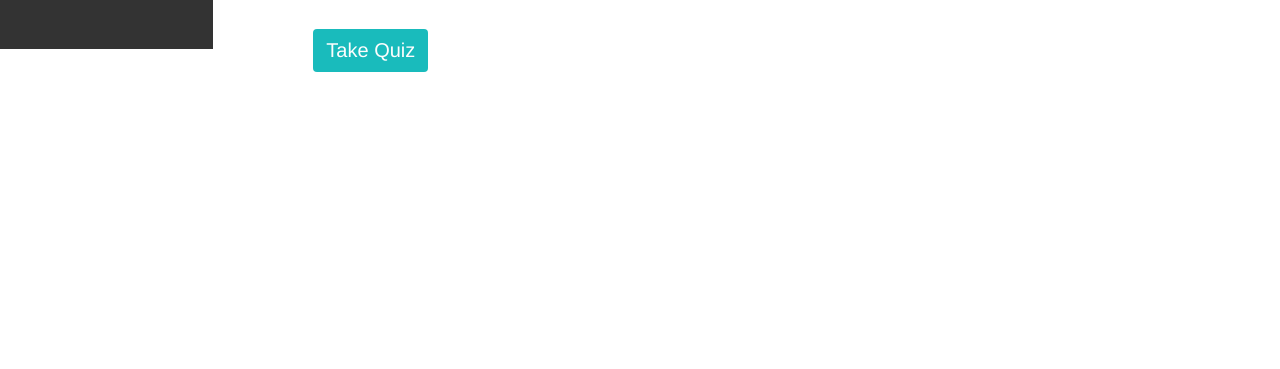
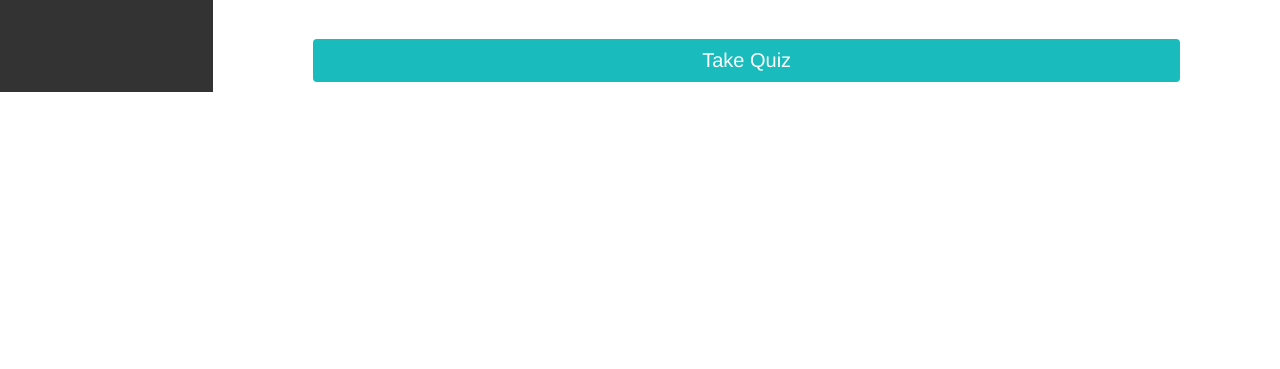
Before and after one commit to audiolion/WebII-Group-Project, a Django app: template Django_Files/home/templates/lessons.html in a window 1280 px wide. Shown: the part 51-420 px from the top of the page. Run offline with Django 3.2, Linux system fonts and the light colour scheme; the template is opened without the code that fills it, so the values that code supplies are empty; some libraries are stand-ins or nearby versions.

Commit message:
Fixe same height on localnav with flexbox

```diff
--- a/Django_Files/home/static/base.css
+++ b/Django_Files/home/static/base.css
@@ -69,6 +68,19 @@ button, input[type="submit"] {
     color: #0c0c0c;
     margin-top: 1rem;
     padding: .5rem 1rem;
+}
+
+.row {
+  display: -webkit-box;
+  display: -webkit-flex;
+  display: -ms-flexbox;
+  display:         flex;
+  flex-wrap: wrap;
+    margin: 0;
+}
+.row > [class*='col-'] {
+  display: flex;
+  flex-direction: column;
 }
 
 .formLink {
--- a/Django_Files/home/templates/base.html
+++ b/Django_Files/home/templates/base.html
@@ -29,7 +29,9 @@
     <div class="messages">
         {{ message }}
         <br/>
-            <a href="#" onclick="location.reload()"><button class="close_msg_btn">X Close</button></a>
+        <a href="#" onclick="location.reload()">
+            <button class="close_msg_btn">X Close</button>
+        </a>
     </div>
     {% endfor %}
 </div>
--- a/Django_Files/home/templates/lessons.html
+++ b/Django_Files/home/templates/lessons.html
@@ -7,7 +7,7 @@ IrregEx: Lessons
 {% endblock %}
 
 {% block content %}
-<div class="body-div">
+<div class="body-div row">
     <nav id="local-nav" class="navbar navbar-default col-sm-3 col-md-2">
         <button type="button" id="local-button" class="nav-button navbar-toggle" data-toggle="collapse"
                 data-target="#localNav">
```
Also changed, not shown: other parts of Django_Files/home/static/base.css (+56 -49 lines), Django_Files/home/static/base.js (+5 -5 lines), Django_Files/home/templates/main_layout.html (+6 -3 lines), Django_Files/home/templates/reference.html (+7 -4 lines), Django_Files/home/views.py (+4 -4 lines), Django_Files/home/migrations/0007_auto_20160420_1918.py, Django_Files/home/static/cd-top-arrow.svg, Django_Files/home/templates/dashboard.html (indentation only), Django_Files/home/templates/faq.html (line endings or trailing spaces). Lines whose indentation alone changed are shown as unchanged.
